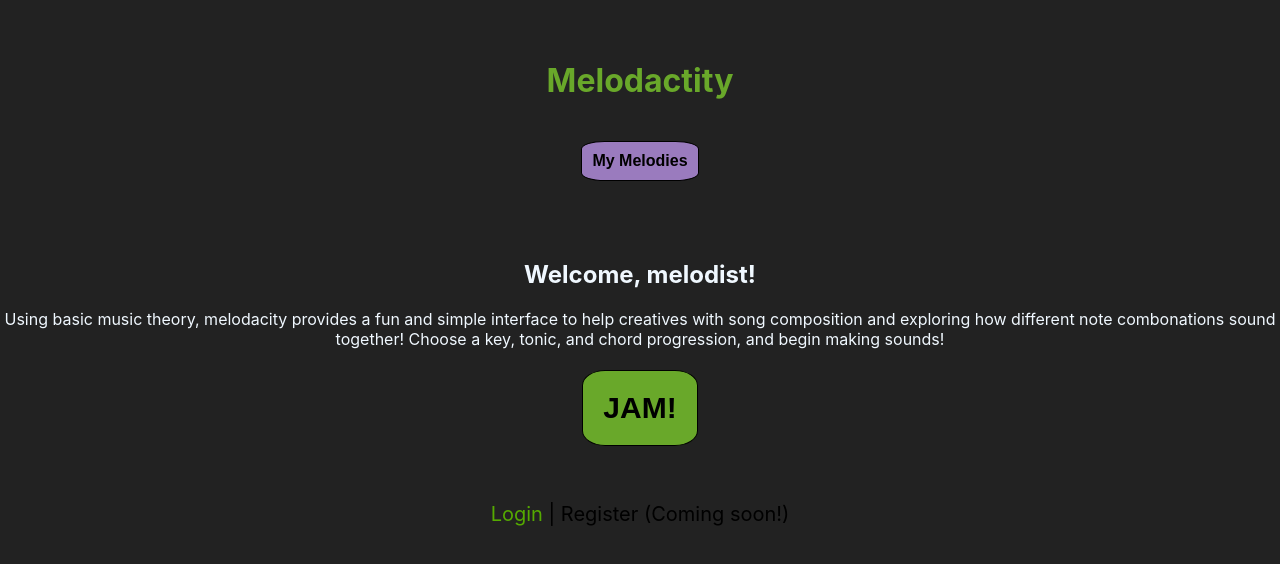
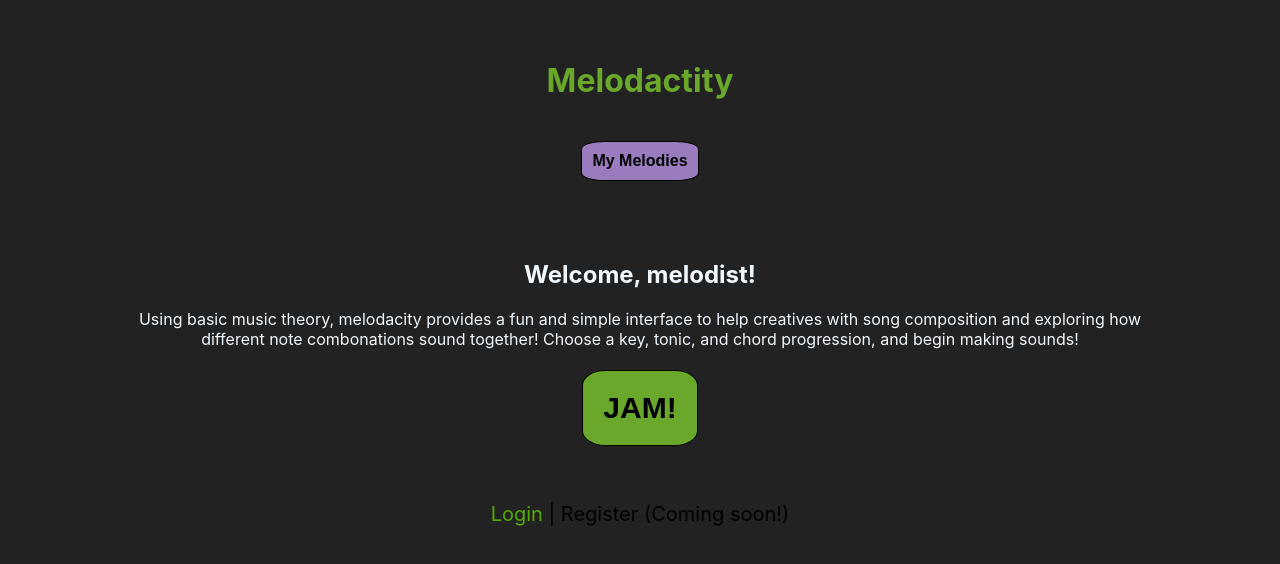
Before and after one commit to Trinadactyl/melodacity-client, a React (Create React App) app: page / in a window 1280 px wide. Shown: the top 564 px of the page. Built offline with nearby package versions, Linux system fonts and the light colour scheme.

Commit message:
help with delete

```diff
--- a/src/components/JamPage/JamPage.js
+++ b/src/components/JamPage/JamPage.js
@@ -92,9 +92,6 @@ export default class Jam extends Component {
   }
 
   renderChordButtons(key, tonic, prog) {
-    // const key = this.context.key
-    // const tonic = this.context.tonic
-    // const prog = this.context.prog
 
     const chordArr = this.getKeySpecificProgression(key, tonic, prog)
     //console.log('chordArr:', chordArr)
--- a/src/components/Landing/Landing.css
+++ b/src/components/Landing/Landing.css
@@ -1,3 +1,5 @@
 .intro {
   color: aliceblue;
+  padding-left: 10%;
+  padding-right: 10%;
 }
--- a/src/components/UserAccount/UserAccount.js
+++ b/src/components/UserAccount/UserAccount.js
@@ -8,7 +8,6 @@ export default class UserAccount extends Component {
 
   constructor(props) {
     super(props);
-
     this.state = {
       melodies: [],
       currentUser: localStorage.getItem('userName'),
@@ -16,26 +15,34 @@ export default class UserAccount extends Component {
     };
   }
 
-  //make request for specific users's melodies
+  //make request for specific user's melodies
   componentDidMount() {
     MelodyService
       .getUserSpecificMelodies(this.state.currentUserId)
       .then(melodies => {
         this.setState({ melodies: melodies })
-        //console.log('state', this.state)
+        console.log('state', this.state)
       })
   }
 
+  //update the state to reflect deleted melody
+  handleDeleteMelody = id => {
+    this.setState({
+      melodies: this.melodies.filter(melody => melody.id !== id)
+    })
+  }
+
   handleDeleteClick = () => {
-    alert(`You can't delete this right now.`)
-    //MelodyService.deleteMelody(this.state.currentUserId)
-    //need to also call func to update state!!!
+    //alert(`You can't delete this right now.`)
+    console.log(this.state.melodies.id)
+    MelodyService.deleteMelody(this.state.currentUserId)
+    //this.handleDeleteMelody(/*melodyId*/)
+    console.log('deleted')
   }
 
   //display the details of each melody within an element
   renderUserMelodies() {
     const melodies = this.state.melodies;
-    //console.log('melodies:', melodies);
 
     const melodiesList = melodies.map((melody, i) =>
       <li key={i}>
@@ -44,7 +51,6 @@ export default class UserAccount extends Component {
           <p>{melody.title}</p>
           <p>key: {melody.music_key}</p>
           <p>progression: {melody.progression}</p>
-
         </div>
       </li>)
 
--- a/src/services/melody-service.js
+++ b/src/services/melody-service.js
@@ -46,6 +46,7 @@ const MelodyService = {
       },
     })
     .then(res => {
+      //console.log('res', res)
       if (!res.ok)
         return res.json().then(e => Promise.reject(e))
     })
```
